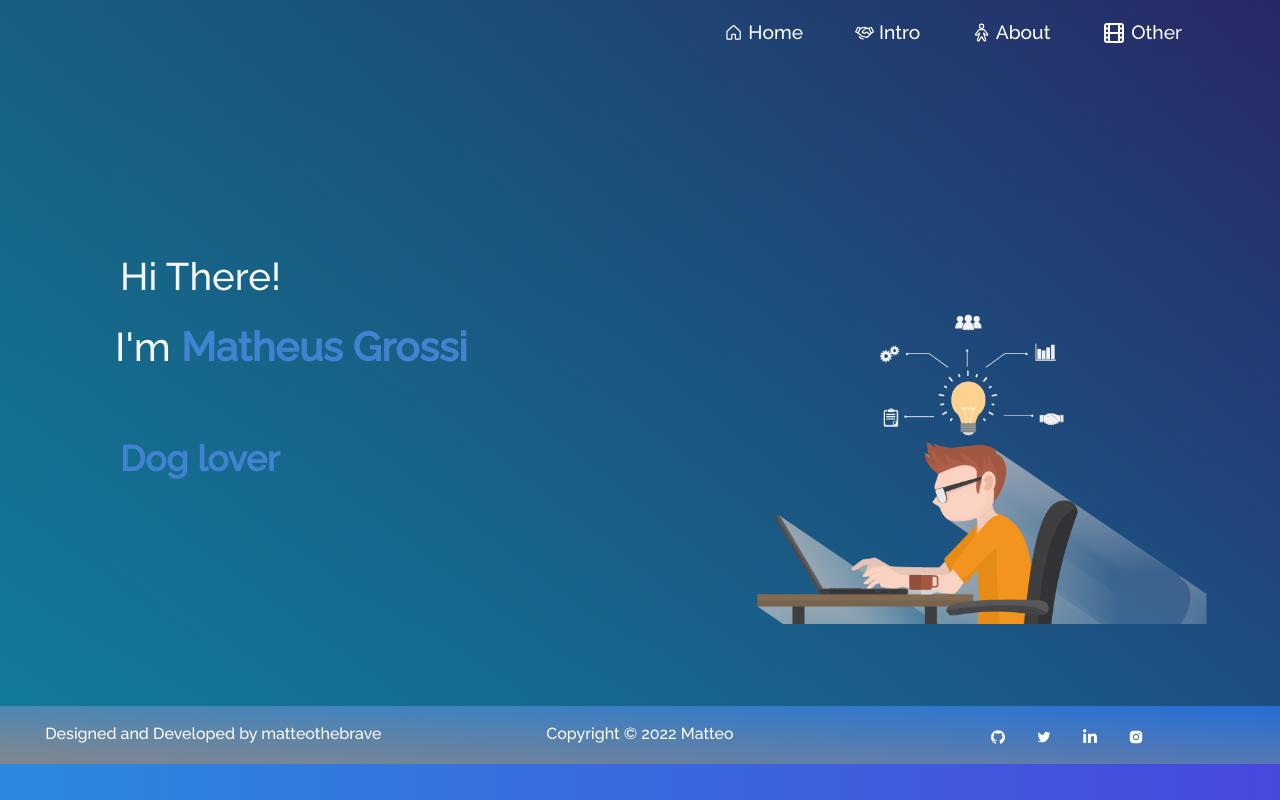
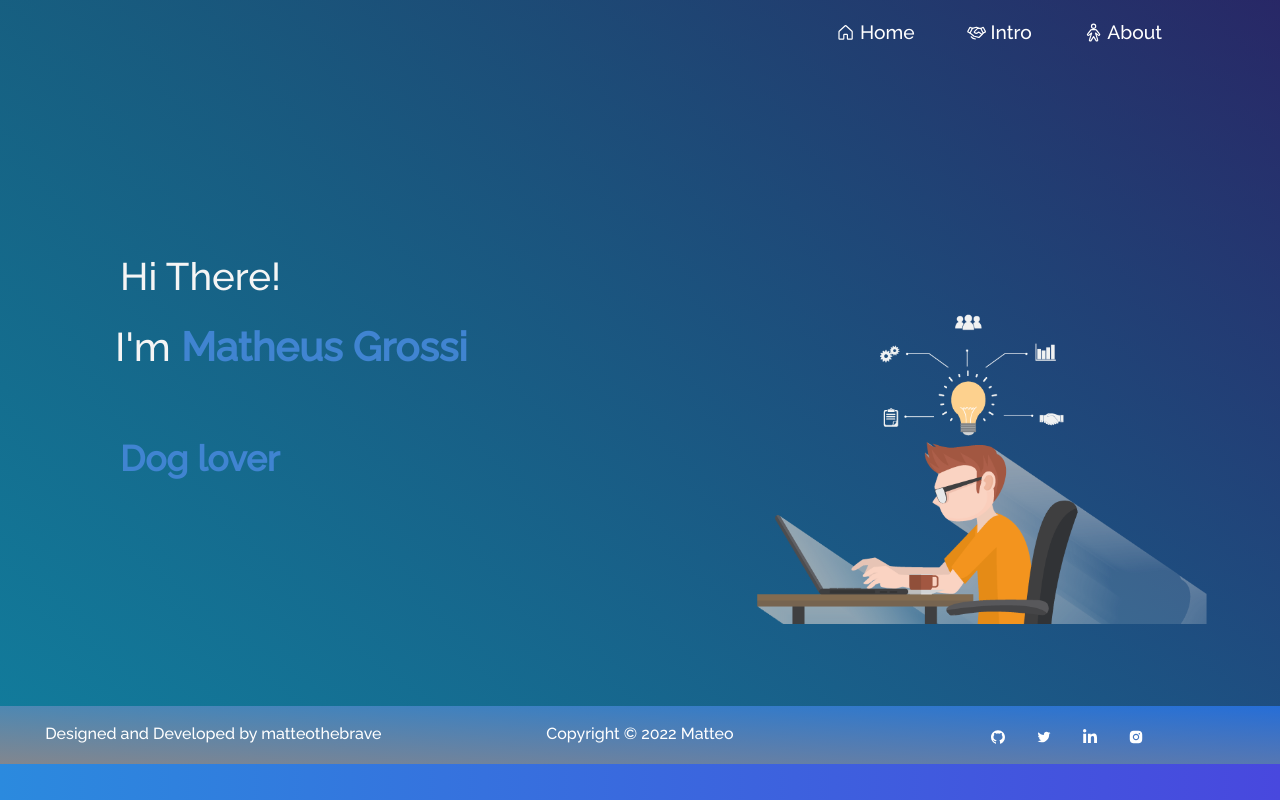
Before and after one commit to matteothebrave/matteo-portfolio, a React (Create React App) app: page / in a window 1280 px wide. Built offline with nearby package versions, Linux system fonts and the light colour scheme.

Commit message:
fixing lucide package

```diff
--- a/package.json
+++ b/package.json
@@ -9,6 +9,7 @@
     "@testing-library/user-event": "^13.5.0",
     "axios": "^0.26.1",
     "bootstrap": "^5.1.3",
+    "lucide-react": "^0.364.0",
     "phosphor-react": "^1.4.1",
     "react": "^17.0.2",
     "react-bootstrap": "^2.2.1",
--- a/src/components/Navbar.js
+++ b/src/components/Navbar.js
@@ -67,13 +67,13 @@ function NavBar() {
               </Nav.Link>
             </Nav.Item>
             <Nav.Item>
-              <Nav.Link
+              {/* <Nav.Link
                 as={Link}
                 to="/other"
                 onClick={() => updateExpanded(false)}
               >
                 <FilmIcon style={{ marginBottom: "2px" }} /> Other
-              </Nav.Link>
+              </Nav.Link> */}
             </Nav.Item>
 
 
```
Also changed, not shown: 2 other files (tests, documents, lock files or other folders).
